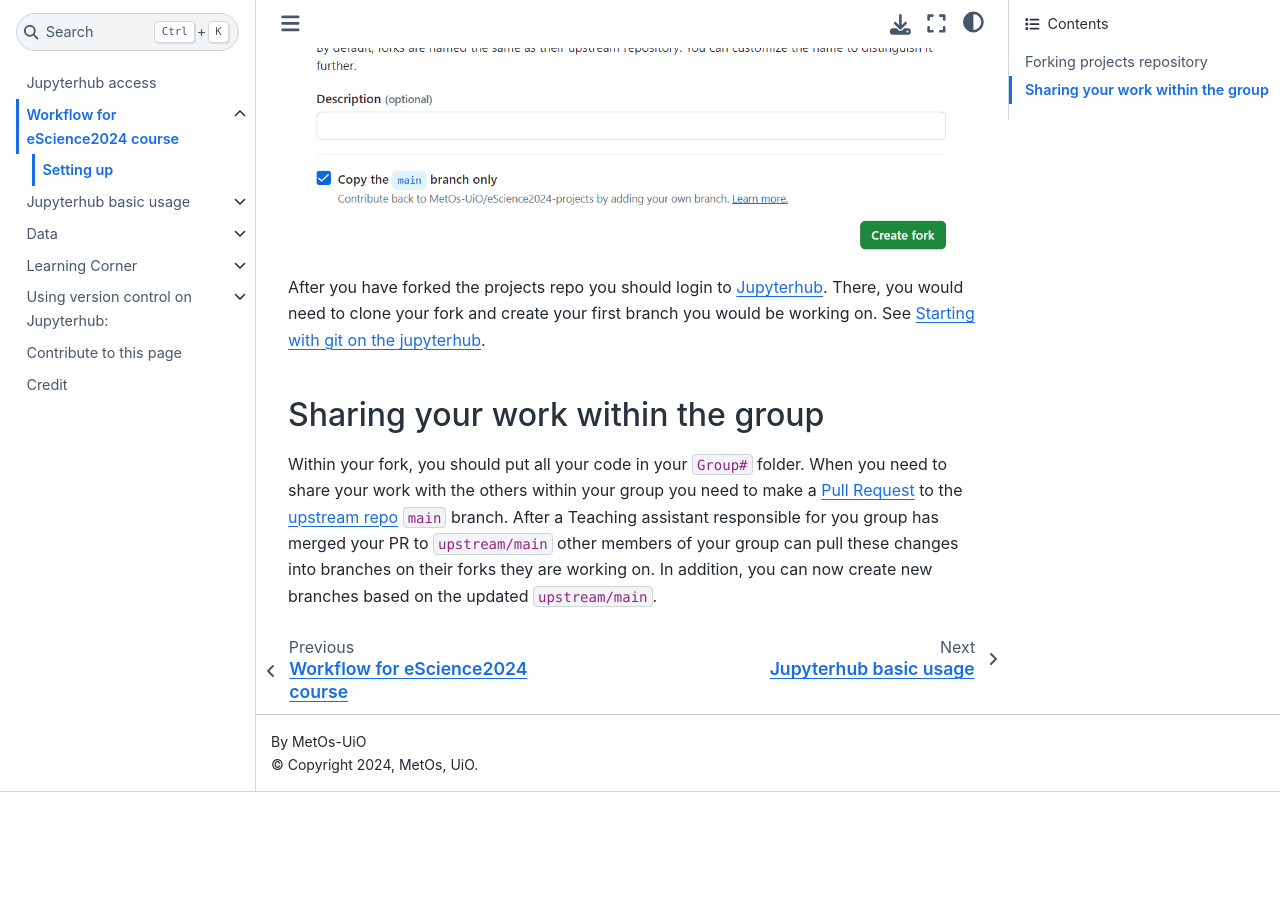
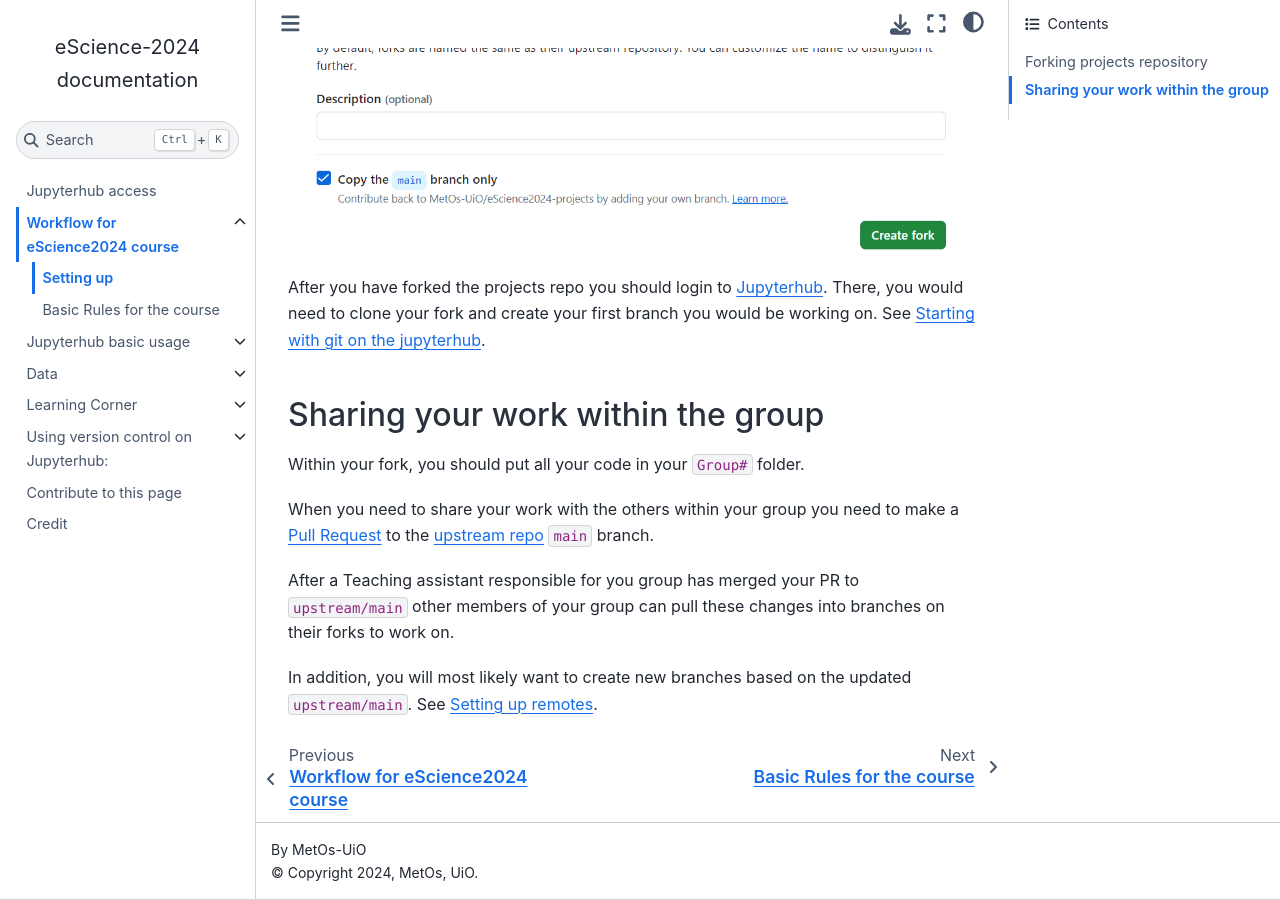
Before and after one commit to MetOs-UiO/eScience2024, a Sphinx documentation site: the page built from docs/course_workflow/workflow.rst, in a window 1280 px wide and 900 px high, scrolled down 540 px. Built offline with Sphinx 7.4.7 and the Sphinx Book theme 1.1.4, drawn with Linux system fonts in a browser that asks for light colours; before the commit the page ends 1332 px from its top, so only the background shows below that.

Commit message:
update workflow. add basic rules.

```diff
--- a/docs/course_workflow/index.rst
+++ b/docs/course_workflow/index.rst
@@ -6,3 +6,4 @@
    :maxdepth: 2
 
    workflow
+   rules
--- a/docs/course_workflow/workflow.rst
+++ b/docs/course_workflow/workflow.rst
@@ -22,6 +22,9 @@
 ~~~~~~~~~~~~~~~~~~~~~~~~~~~~~~~~~~
 
 Within your fork, you should put all your code in your ``Group#`` folder.
+
 When you need to share your work with the others within your group you need to make a :doc:`Pull Request <../git_integration/github-work>` to the `upstream repo <https://github.com/MetOs-UiO/eScience2024-projects>`_ ``main`` branch.
-After a Teaching assistant responsible for you group has merged your PR to ``upstream/main`` other members of your group can pull these changes into branches on their forks they are working on.
-In addition, you can now create new branches based on the updated ``upstream/main``.
+
+After a Teaching assistant responsible for you group has merged your PR to ``upstream/main`` other members of your group can pull these changes into branches on their forks to work on.
+
+In addition, you will most likely want to create new branches based on the updated ``upstream/main``. See :doc:`Setting up remotes <../git_integration/remotes>`.
```
Also changed, not shown: docs/course_workflow/rules.rst (added, +13 -0 lines).
